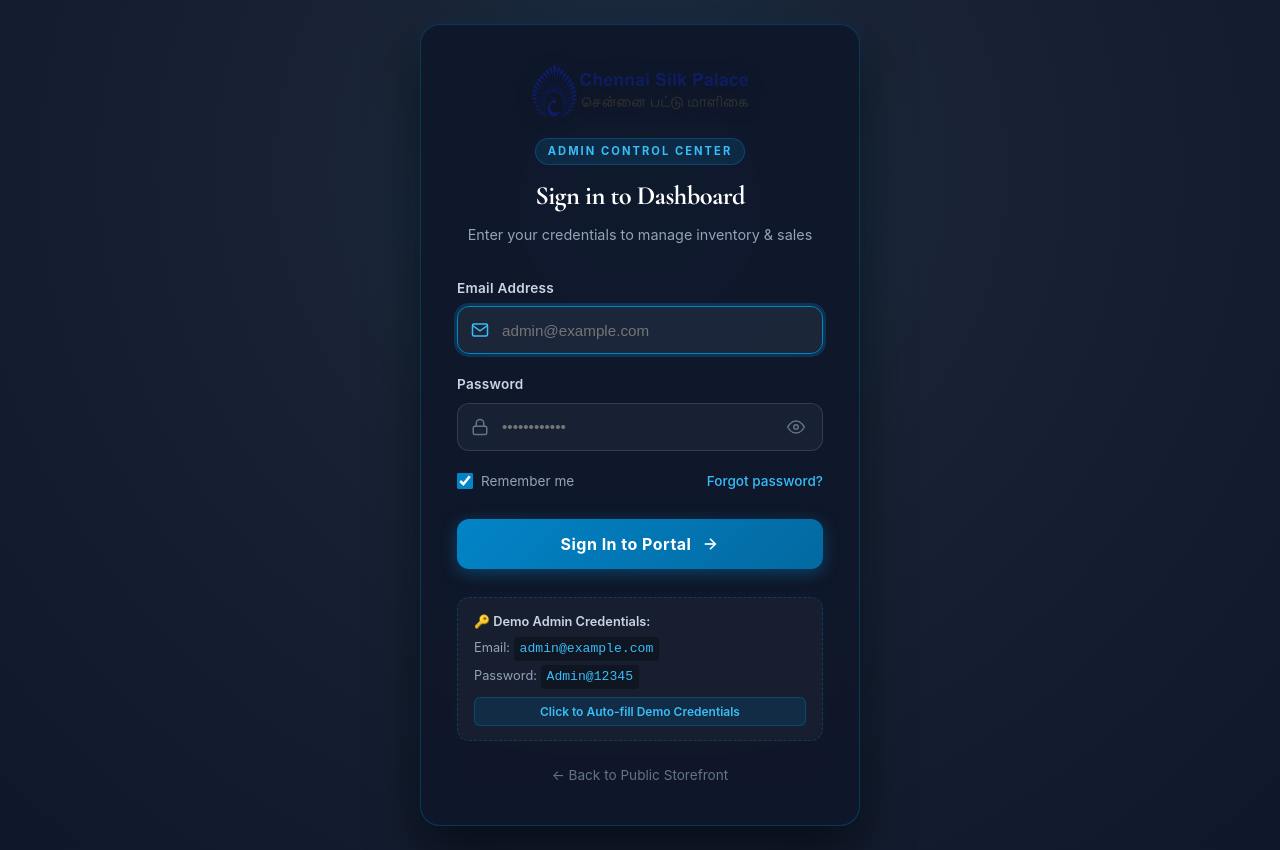
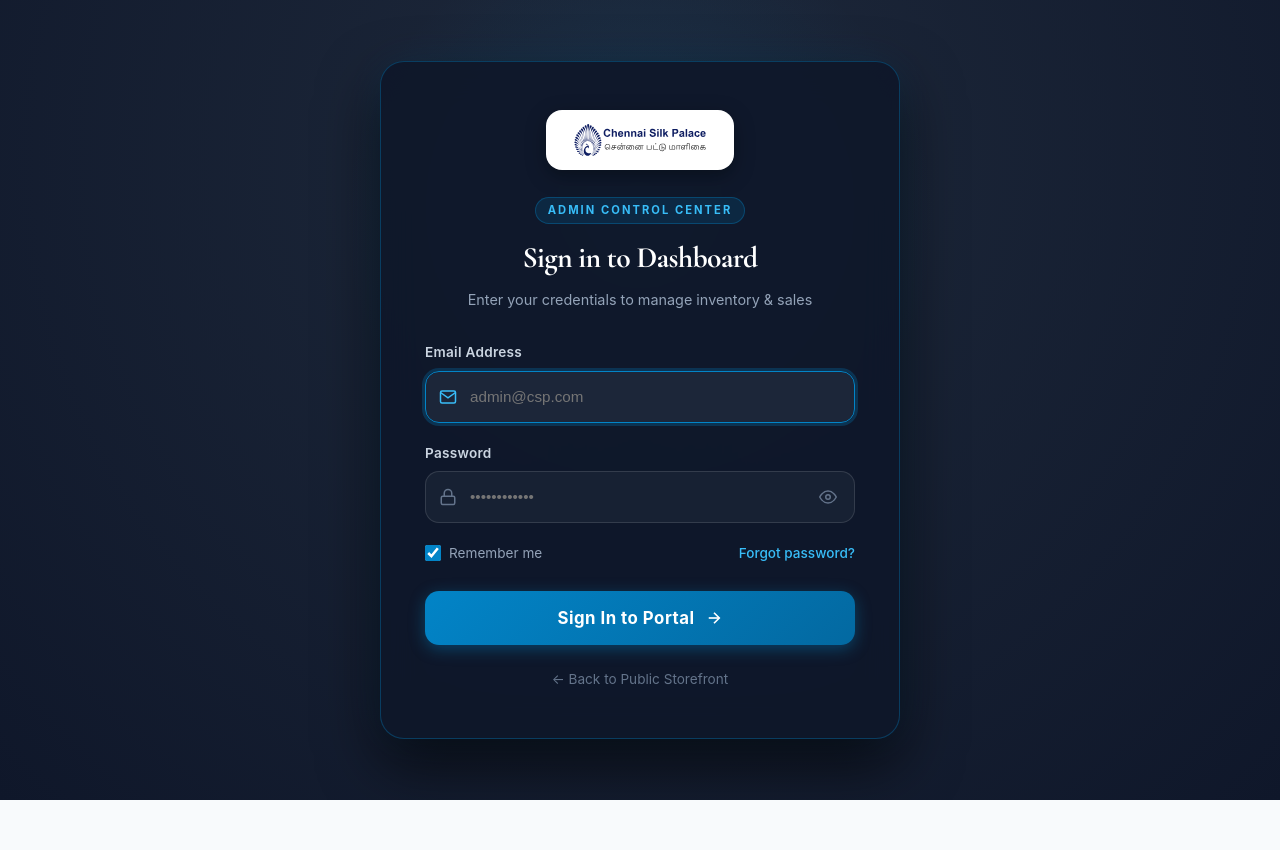
Before and after one commit to sanjaikumar263/CSP-FE, a React (Vite) app: page /admin/login in a window 1280 px wide. After the commit the page ends 800 px from the top, so only its background shows below. Built offline with nearby package versions, Linux system fonts and the light colour scheme; no server answers.

Commit message:
feat: add admin login page with styles and brand assets

```diff
--- a/src/pages/AdminLoginPage.css
+++ b/src/pages/AdminLoginPage.css
@@ -27,14 +27,14 @@
 
 .admin-login-card {
   width: 100%;
-  max-width: 440px;
-  background: rgba(15, 23, 42, 0.9);
-  backdrop-filter: blur(16px);
-  -webkit-backdrop-filter: blur(16px);
-  border: 1px solid rgba(2, 132, 199, 0.3);
-  border-radius: 20px;
-  padding: 40px 36px;
-  box-shadow: 0 20px 50px rgba(0, 0, 0, 0.6), 0 0 30px rgba(2, 132, 199, 0.1);
+  max-width: 520px;
+  background: rgba(15, 23, 42, 0.92);
+  backdrop-filter: blur(18px);
+  -webkit-backdrop-filter: blur(18px);
+  border: 1px solid rgba(2, 132, 199, 0.35);
+  border-radius: 24px;
+  padding: 48px 44px;
+  box-shadow: 0 25px 60px rgba(0, 0, 0, 0.65), 0 0 40px rgba(2, 132, 199, 0.12);
   position: relative;
   z-index: 10;
   animation: cardFadeUp 0.6s cubic-bezier(0.16, 1, 0.3, 1);
@@ -57,10 +57,21 @@
 }
 
 .admin-login-logo {
-  height: 52px;
+  height: 60px;
   width: auto;
-  margin-bottom: 16px;
-  filter: drop-shadow(0 2px 8px rgba(0, 0, 0, 0.4));
+  background: #ffffff;
+  padding: 14px 28px;
+  border-radius: 16px;
+  box-shadow: 0 6px 20px rgba(0, 0, 0, 0.35);
+  margin-bottom: 22px;
+  display: inline-block;
+  object-fit: contain;
+  transition: transform 0.2s ease, box-shadow 0.2s ease;
+}
+
+.admin-login-logo:hover {
+  transform: translateY(-1px);
+  box-shadow: 0 6px 20px rgba(0, 0, 0, 0.4);
 }
 
 .admin-badge {
@@ -78,7 +89,7 @@
 }
 
 .admin-login-header h1 {
-  font-size: 1.65rem;
+  font-size: 1.85rem;
   font-weight: 700;
   color: #ffffff;
   margin: 0 0 8px 0;
@@ -141,10 +152,10 @@
 
 .admin-input {
   width: 100%;
-  height: 48px;
+  height: 52px;
   background: rgba(30, 41, 59, 0.6);
   border: 1px solid rgba(255, 255, 255, 0.12);
-  border-radius: 12px;
+  border-radius: 14px;
   padding: 0 16px 0 44px;
   font-size: 0.95rem;
   color: #ffffff;
@@ -223,12 +234,12 @@
 
 .admin-submit-btn {
   width: 100%;
-  height: 50px;
+  height: 54px;
   background: linear-gradient(135deg, #0284c7 0%, #0369a1 100%);
   border: none;
-  border-radius: 12px;
+  border-radius: 14px;
   color: #ffffff;
-  font-size: 1rem;
+  font-size: 1.05rem;
   font-weight: 700;
   letter-spacing: 0.03em;
   cursor: pointer;
--- a/src/pages/AdminLoginPage.jsx
+++ b/src/pages/AdminLoginPage.jsx
@@ -94,7 +94,7 @@ export default function AdminLoginPage() {
                 id="admin-email"
                 type="email"
                 className="admin-input"
-                placeholder="admin@example.com"
+                placeholder="admin@csp.com"
                 value={email}
                 onChange={(e) => setEmail(e.target.value)}
                 required
@@ -180,14 +180,6 @@ export default function AdminLoginPage() {
           </button>
         </form>
 
-        <div className="demo-credentials-box">
-          <p>🔑 Demo Admin Credentials:</p>
-          <div>Email: <code>admin@example.com</code></div>
-          <div style={{ marginTop: '4px' }}>Password: <code>Admin@12345</code></div>
-          <button type="button" className="auto-fill-btn" onClick={fillDemoCredentials}>
-            Click to Auto-fill Demo Credentials
-          </button>
-        </div>
 
         <Link to="/" className="back-to-store">
           ← Back to Public Storefront
```
Also changed, not shown: public/favicon.svg, public/logo.svg.
